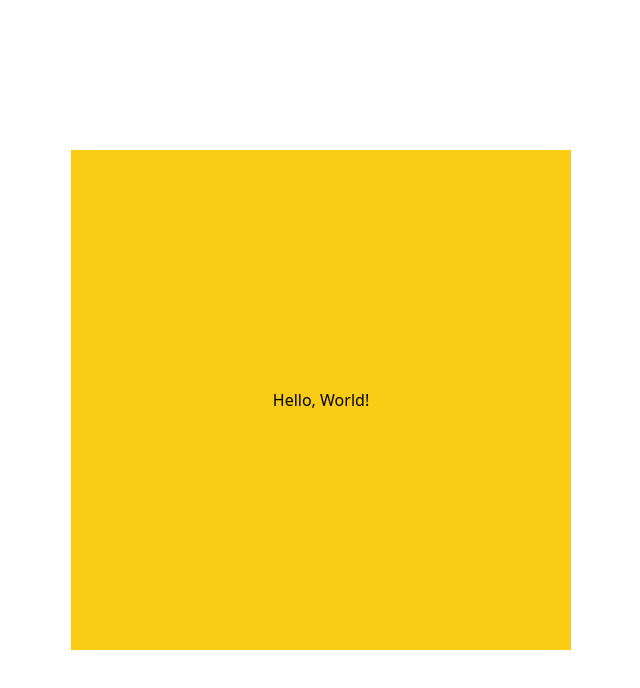
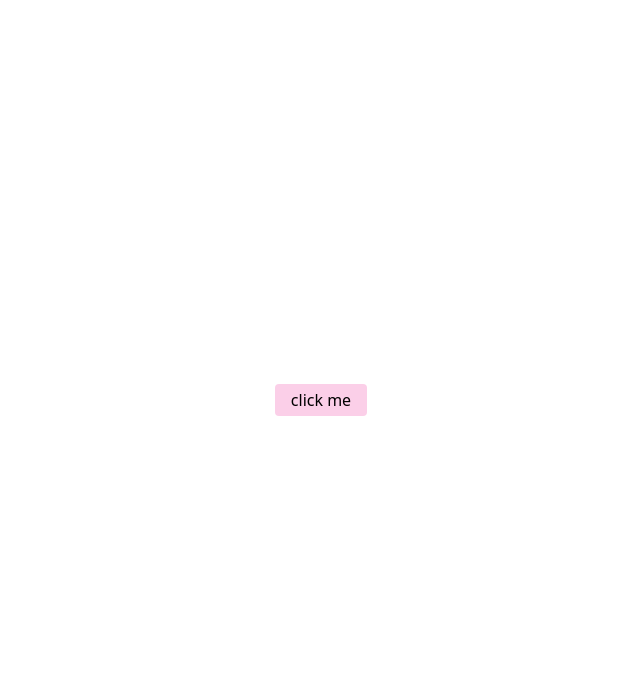
Before and after one commit to izzett222/react-coding-exercises, a React (Create React App) app: page / in a window 1280 px wide. Shown: the top 688 px of the page, without its empty margins (319-959 px from the left). Built offline with nearby package versions, Linux system fonts and the light colour scheme; the HTML template or start-up script is replaced by a standard one.

Commit message:
add Alert component

```diff
--- a/src/App.jsx
+++ b/src/App.jsx
@@ -1,9 +1,10 @@
 import Square from "./components/Square";
+import Alert from "./components/Alert";
 
 function App() {
   return (
     <div className="h-screen flex justify-center items-center">
-      <Square />
+      <Alert />
     </div>
   );
 }
--- /dev/null
+++ b/src/components/Alert.jsx
@@ -0,0 +1,6 @@
+export default function Alert() {
+  function handleClick() {
+    alert("clicked!");
+  }
+  return <button className="px-4 py-1 bg-pink-200 rounded" onClick={handleClick}>click me</button>;
+}
```
